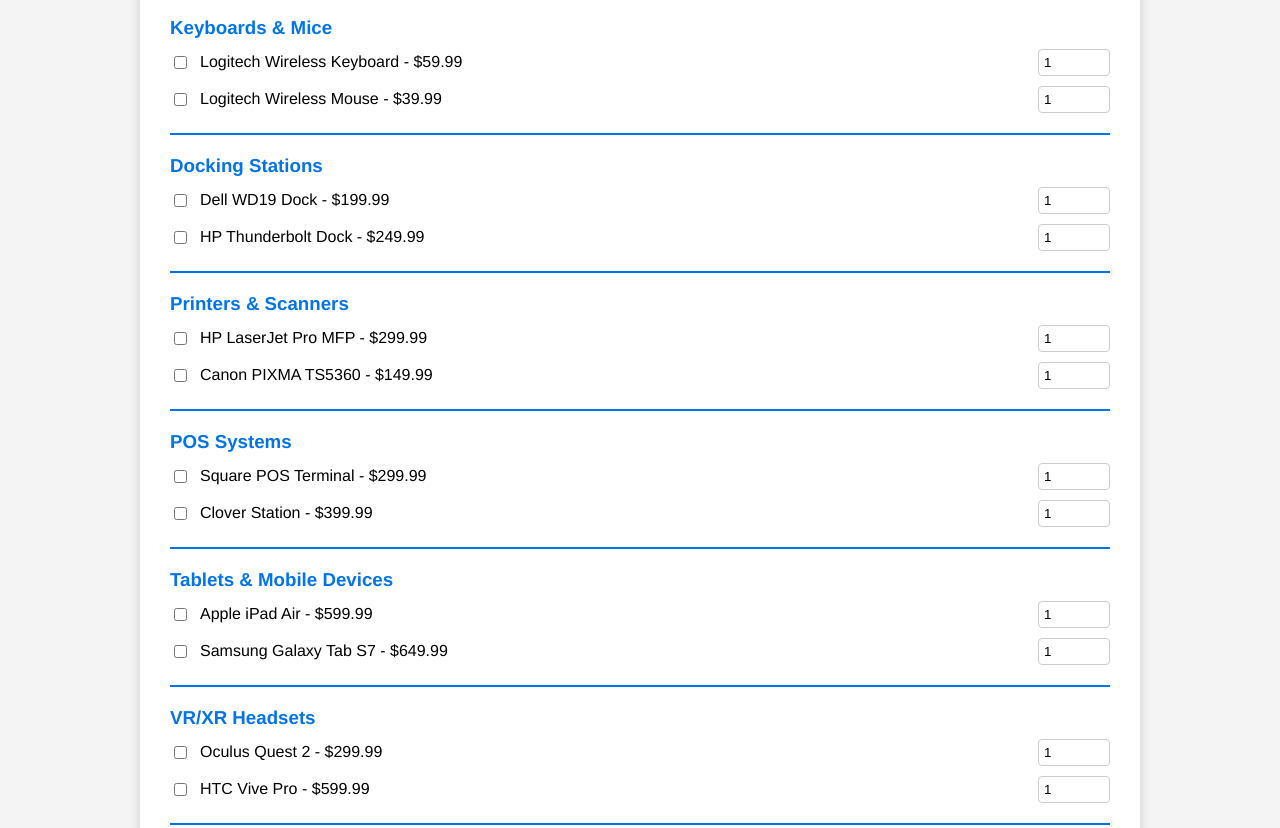
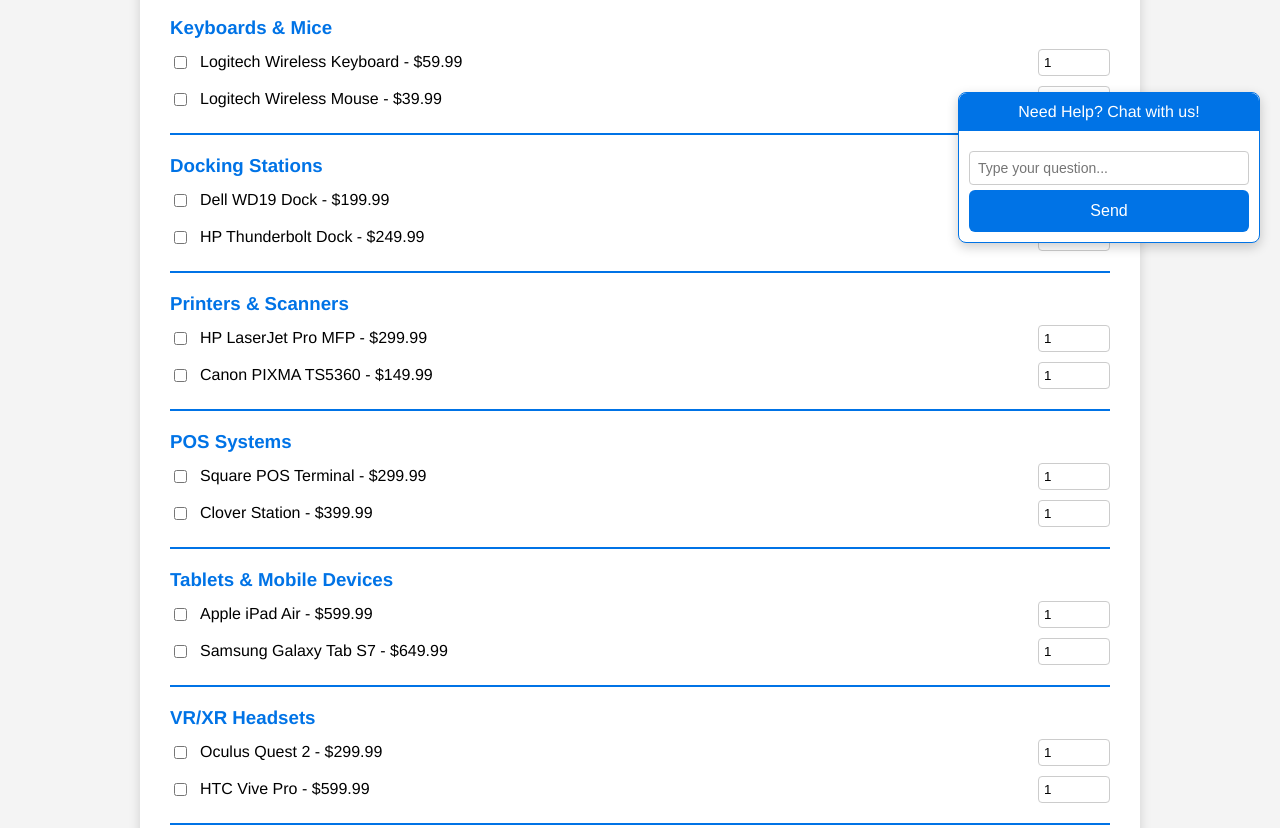
Before and after one commit to TML-4PM/whydididothis, a website: page public/index.html in a window 1280 px wide. Shown: the part 797-1625 px from the top of the page. Drawn offline with Linux system fonts and the light colour scheme.

Commit message:
Update styles.css

```diff
--- a/public/styles.css
+++ b/public/styles.css
@@ -78,7 +78,7 @@
   border-radius: 4px;
 }
 
-/* Service Add-Ons & Customization */
+/* Add-Ons & Customization */
 #addons, #customization {
   margin-bottom: 20px;
   padding: 10px;
@@ -137,3 +137,46 @@
   bottom: 0;
   width: 100%;
 }
+
+/* Chatbot Widget */
+#chatbot {
+  position: fixed;
+  bottom: 20px;
+  right: 20px;
+  width: 300px;
+  background: #fff;
+  border: 1px solid #0073e6;
+  border-radius: 8px;
+  box-shadow: 0 4px 12px rgba(0,0,0,0.2);
+  transition: transform 0.3s ease;
+}
+#chatbot.chatbot-closed {
+  transform: translateY(260px);
+}
+#chatbot-header {
+  background: #0073e6;
+  color: #fff;
+  padding: 10px;
+  cursor: pointer;
+  border-radius: 8px 8px 0 0;
+  text-align: center;
+}
+#chatbot-body {
+  display: flex;
+  flex-direction: column;
+  padding: 10px;
+  max-height: 200px;
+  overflow-y: auto;
+}
+#chatbot-messages {
+  flex: 1;
+  margin-bottom: 10px;
+  font-size: 14px;
+}
+#chatbot-input {
+  padding: 8px;
+  font-size: 14px;
+  border: 1px solid #ccc;
+  border-radius: 4px;
+  margin-bottom: 5px;
+}
```
